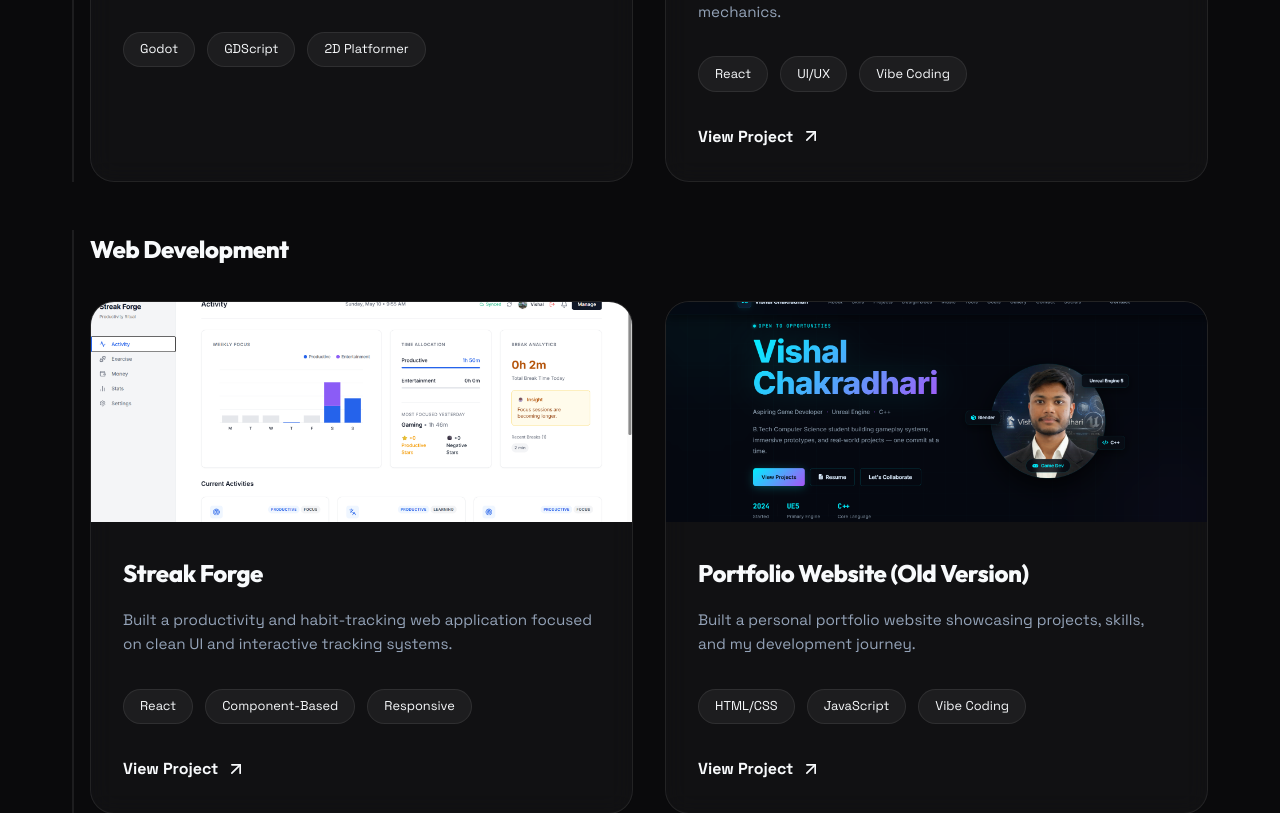
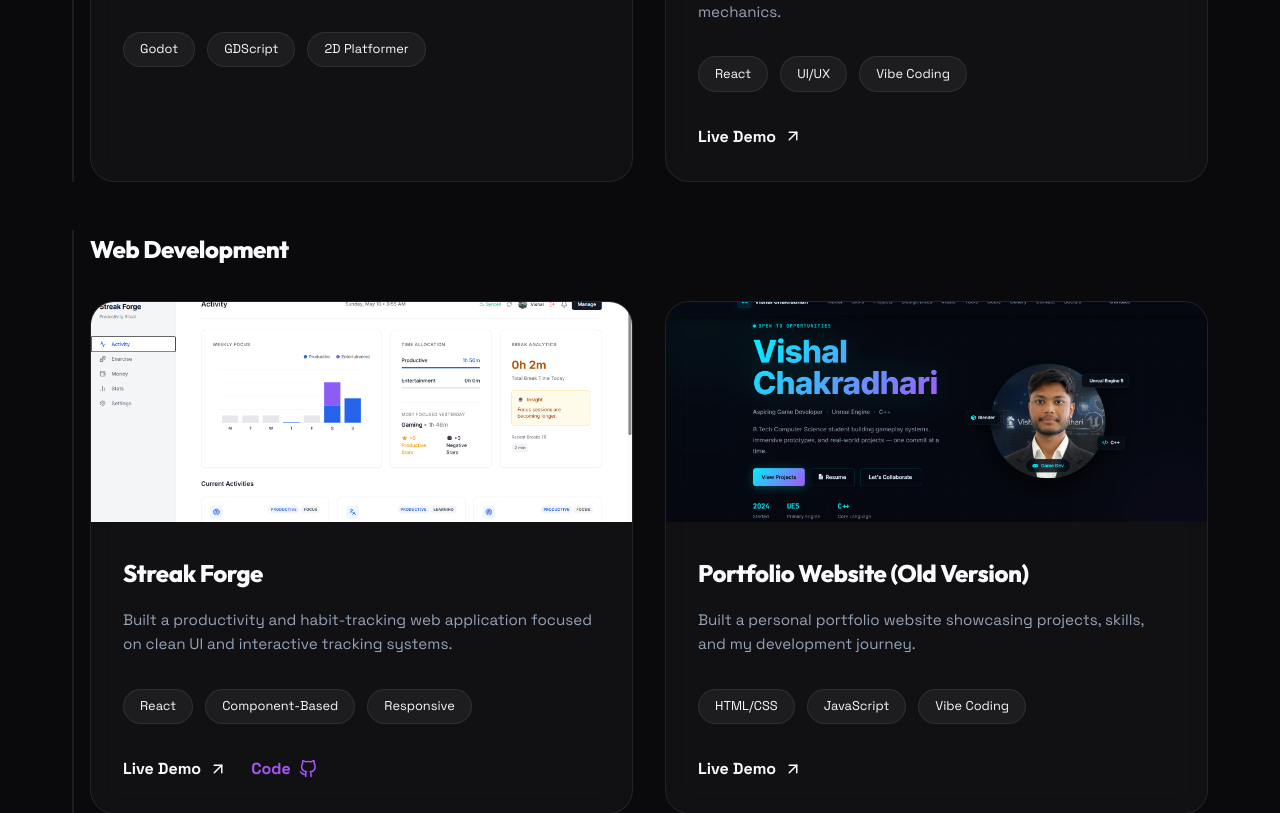
Before and after one commit to lucky20T/Portfolio-ver-2, a React (Vite) app: page / in a window 1280 px wide. Shown: the part 2400-3213 px from the top of the page. Built offline with nearby package versions, Linux system fonts and the light colour scheme.

Commit message:
Add GitHub code link to Streak Forge project

```diff
--- a/src/components/Projects.jsx
+++ b/src/components/Projects.jsx
@@ -20,6 +20,7 @@
       title: "Streak Forge",
       description: "Built a productivity and habit-tracking web application focused on clean UI and interactive tracking systems.",
       link: "https://streak-forge-omega.vercel.app/",
+      github: "https://github.com/lucky20T/streak-forge",
       image: streakForgeImg,
       tags: ["React", "Component-Based", "Responsive"]
     },
@@ -197,12 +198,22 @@
           <span key={i} className="tag">{tag}</span>
         ))}
       </div>
-      {project.link && project.link !== "#" && (
-        <a href={project.link} className="project-link" target="_blank" rel="noopener noreferrer">
-          View Project
-          <svg width="20" height="20" viewBox="0 0 24 24" fill="none" stroke="currentColor" strokeWidth="2" strokeLinecap="round" strokeLinejoin="round"><line x1="7" y1="17" x2="17" y2="7"></line><polyline points="7 7 17 7 17 17"></polyline></svg>
-        </a>
-      )}
+      <div className="project-actions">
+        {project.link && project.link !== "#" && (
+          <a href={project.link} className="project-link" target="_blank" rel="noopener noreferrer">
+            Live Demo
+            <svg width="18" height="18" viewBox="0 0 24 24" fill="none" stroke="currentColor" strokeWidth="2" strokeLinecap="round" strokeLinejoin="round"><line x1="7" y1="17" x2="17" y2="7"></line><polyline points="7 7 17 7 17 17"></polyline></svg>
+          </a>
+        )}
+        {project.github && (
+          <a href={project.github} className="project-link" target="_blank" rel="noopener noreferrer" style={{ color: 'var(--accent-secondary)' }}>
+            Code
+            <svg width="18" height="18" viewBox="0 0 24 24" fill="none" stroke="currentColor" strokeWidth="2" strokeLinecap="round" strokeLinejoin="round">
+              <path d="M9 19c-5 1.5-5-2.5-7-3m14 6v-3.87a3.37 3.37 0 0 0-.94-2.61c3.14-.35 6.44-1.54 6.44-7A5.44 5.44 0 0 0 20 4.77 5.07 5.07 0 0 0 19.91 1S18.73.65 16 2.48a13.38 13.38 0 0 0-7 0C6.27.65 5.09 1 5.09 1A5.07 5.07 0 0 0 5 4.77a5.44 5.44 0 0 0-1.5 3.78c0 5.42 3.3 6.61 6.44 7A3.37 3.37 0 0 0 9 18.13V22"></path>
+            </svg>
+          </a>
+        )}
+      </div>
     </div>
   </div>
 );
--- a/src/index.css
+++ b/src/index.css
@@ -476,6 +476,11 @@
   font-size: 0.8rem;
   border: 1px solid var(--glass-border);
 }
+.project-actions {
+  display: flex;
+  gap: 1.5rem;
+  margin-top: auto;
+}
 .project-link {
   display: flex;
   align-items: center;
@@ -483,7 +488,6 @@
   font-weight: 600;
   color: var(--text-primary);
   transition: var(--transition);
-  margin-top: auto;
 }
 .project-link:hover {
   color: var(--accent-primary);
```
